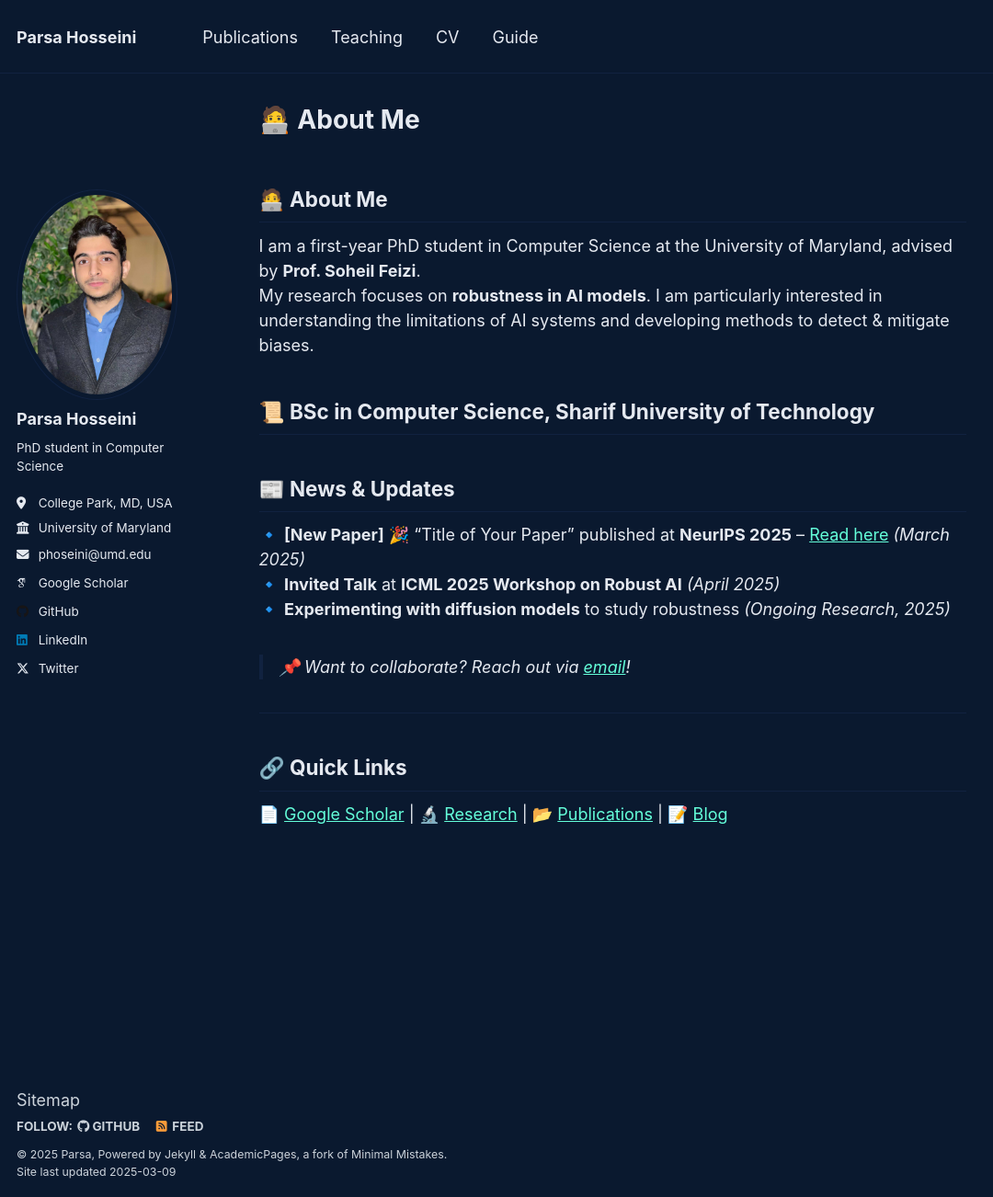
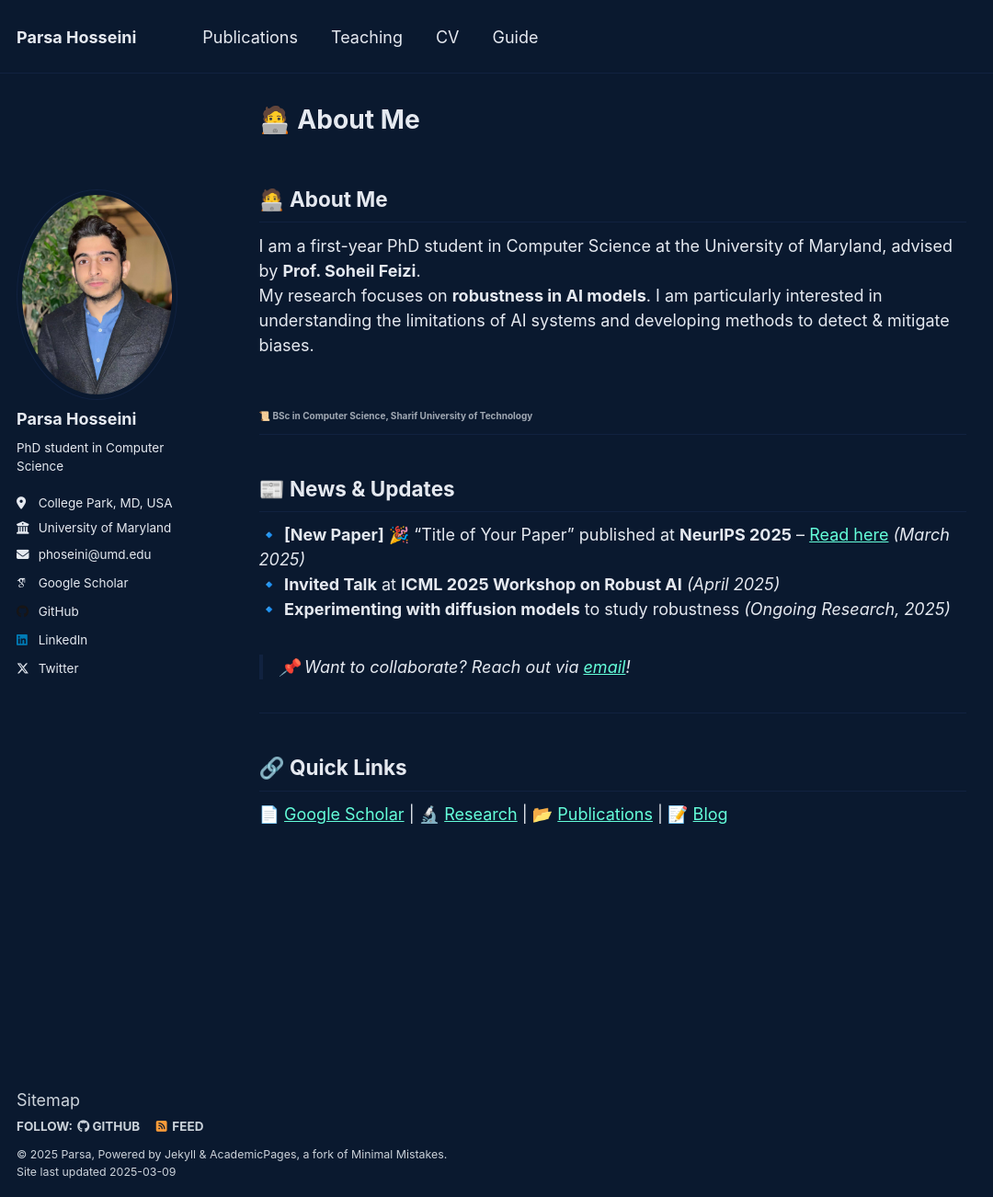
Before and after one commit to sudoparsa/sudoparsa.github.io, a Jekyll site: the page built from _pages/about.md, in a window 1280 px wide and 1302 px high. Shown: the whole window at 92% size, without its empty margins (0-1080 px from the left). Built offline with Jekyll 4.4.1, drawn with Linux system fonts in a browser that asks for light colours; some web fonts are replaced; our own code applies the rules of GitHub Pages for plain Markdown files.

Commit message:
Update main.scss

```diff
--- a/assets/css/main.scss
+++ b/assets/css/main.scss
@@ -38,5 +38,9 @@
     "vendor/font-awesome/fontawesome",
     "vendor/font-awesome/solid",
     "vendor/font-awesome/brands",
-    "vendor/magnific-popup/magnific-popup"
+    "vendor/magnific-popup/magnific-popup",
+
+
+   "custom"
+
 ;
```
